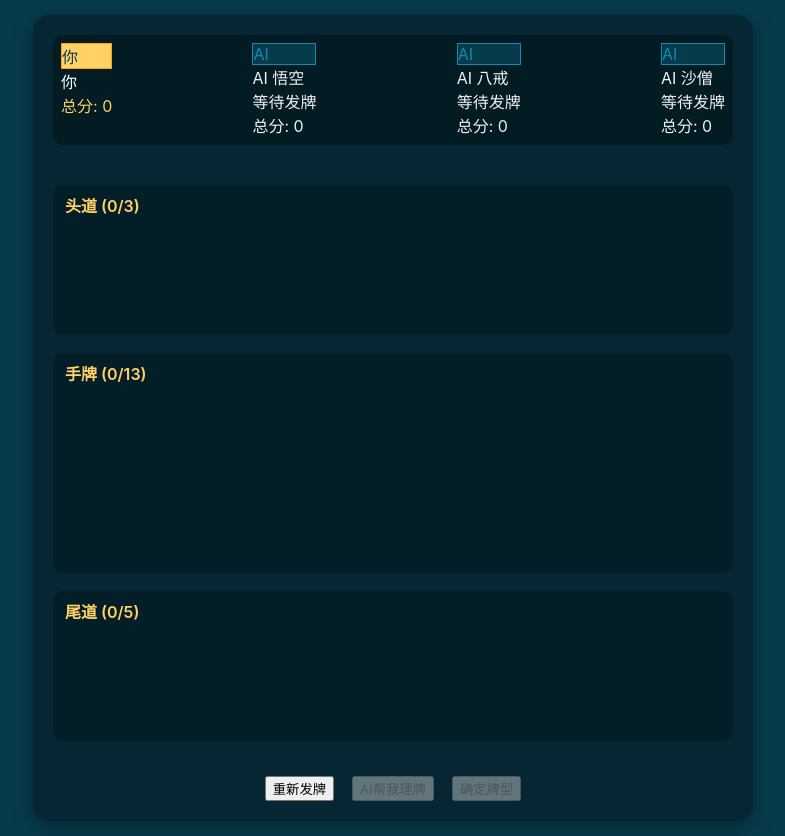
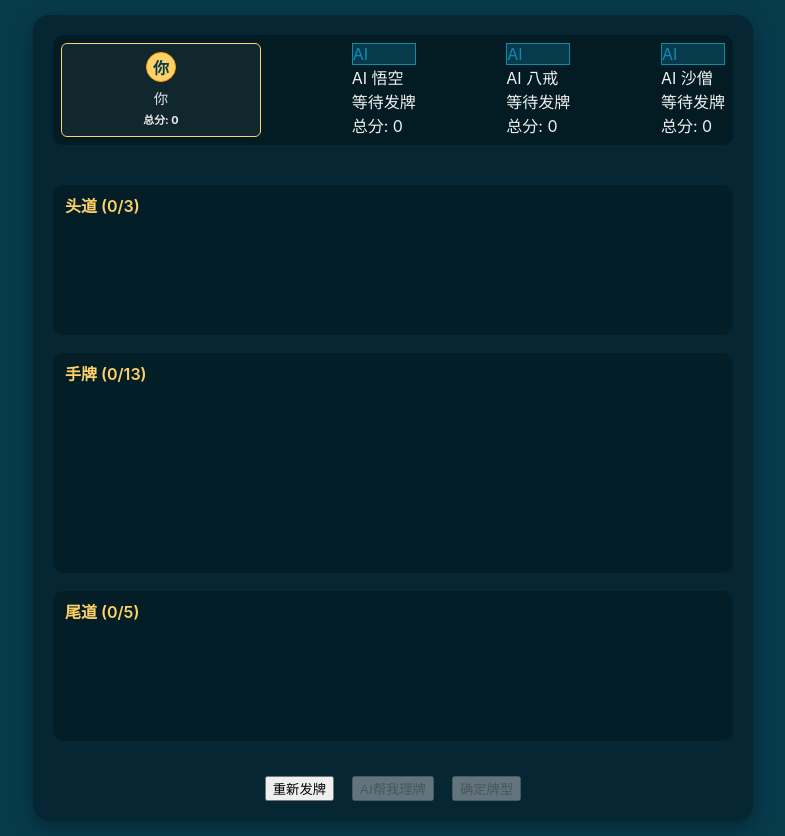
Before and after one commit to wen952555/sss, a React (Create React App) app in the folder frontend/: page / in a window 1280 px wide. Shown: the whole page, without its empty margins (247-1032 px from the left). Built offline with nearby package versions, Linux system fonts and the light colour scheme.

Commit message:
Update TopBanner.js

```diff
--- a/frontend/src/components/TopBanner.js
+++ b/frontend/src/components/TopBanner.js
@@ -2,24 +2,23 @@
 import React from 'react';
 import AIPlayerDisplay from './AIPlayerDisplay'; // 用于显示AI
 
-// 新增：一个简单的组件用于显示真人玩家信息在横幅中
-const HumanPlayerBannerDisplay = ({ player }) => {
+// 真人玩家信息块，现在直接在 TopBanner 内部处理，而不是独立的 HumanPlayerBannerDisplay 组件
+const HumanPlayerInfoBlock = ({ player }) => {
   if (!player) return null;
   return (
-    <div className="human-player-banner-display">
-      <div className="human-player-avatar">你</div>
-      <div className="human-player-info">
-        <div className="human-player-name">{player.name}</div>
-        {/* 状态可以根据需要添加，例如 "理牌中" 或 "已确认" */}
-        {/* <div className="human-player-status">状态...</div> */}
-        <div className="human-player-score-container">
+    <div className="player-banner-item human-player-banner-item"> {/* 使用通用和特定类名 */}
+      <div className="player-avatar-banner human-player-avatar">{player.name.substring(0,1)}</div> {/* 简化头像 */}
+      <div className="player-info-banner">
+        <div className="player-name-banner">{player.name}</div>
+        {/* 状态可以根据需要添加 */}
+        <div className="player-score-container-banner">
           {typeof player.score === 'number' && (
-            <span className={`human-player-total-score ${player.score > 0 ? 'positive' : player.score < 0 ? 'negative' : ''}`}>
+            <span className={`player-total-score-banner ${player.score > 0 ? 'positive' : player.score < 0 ? 'negative' : ''}`}>
               总分: {player.score > 0 ? '+' : ''}{player.score}
             </span>
           )}
-          {typeof player.roundScore === 'number' && player.isArranged && // 假设比牌后才有 roundScore
-            <span className={`human-player-round-score ${player.roundScore > 0 ? 'positive' : player.roundScore < 0 ? 'negative' : ''}`}>
+          {typeof player.roundScore === 'number' && player.isArranged &&
+            <span className={`player-round-score-banner ${player.roundScore > 0 ? 'positive' : player.roundScore < 0 ? 'negative' : ''}`}>
               (本局: {player.roundScore > 0 ? '+' : ''}{player.roundScore})
             </span>
           }
@@ -29,21 +28,17 @@ const HumanPlayerBannerDisplay = ({ player }) => {
   );
 };
 
-
-const TopBanner = ({ humanPlayer, aiPlayers, handEvaluator }) => {
+const TopBanner = ({ humanPlayer, aiPlayers }) => { // 移除了 handEvaluator prop
   return (
     <div className="top-banner-container">
-      {/* 真人玩家显示在最左边或最右边，或根据设计 */}
-      {humanPlayer && <HumanPlayerBannerDisplay player={humanPlayer} />}
+      {humanPlayer && <HumanPlayerInfoBlock player={humanPlayer} />}
 
       {aiPlayers && aiPlayers.map(aiPlayer => (
         <AIPlayerDisplay
           key={aiPlayer.id}
           player={aiPlayer}
-          // handEvaluator 不再直接需要，因为 AIPlayerDisplay 简化了
         />
       ))}
-      {/* 如果没有AI玩家，可以显示一些占位符或提示 */}
       {(!aiPlayers || aiPlayers.length === 0) && !humanPlayer && (
         <div className="top-banner-empty-message">等待玩家数据...</div>
       )}
```
